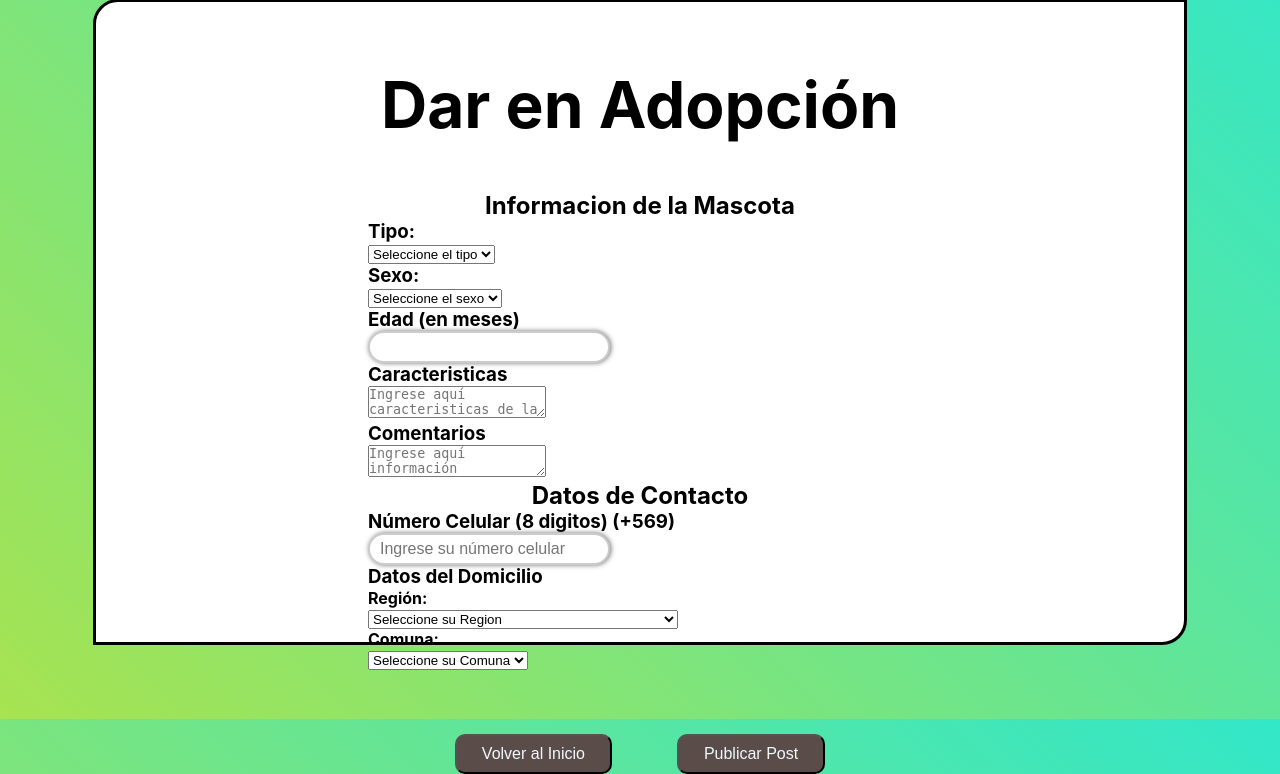
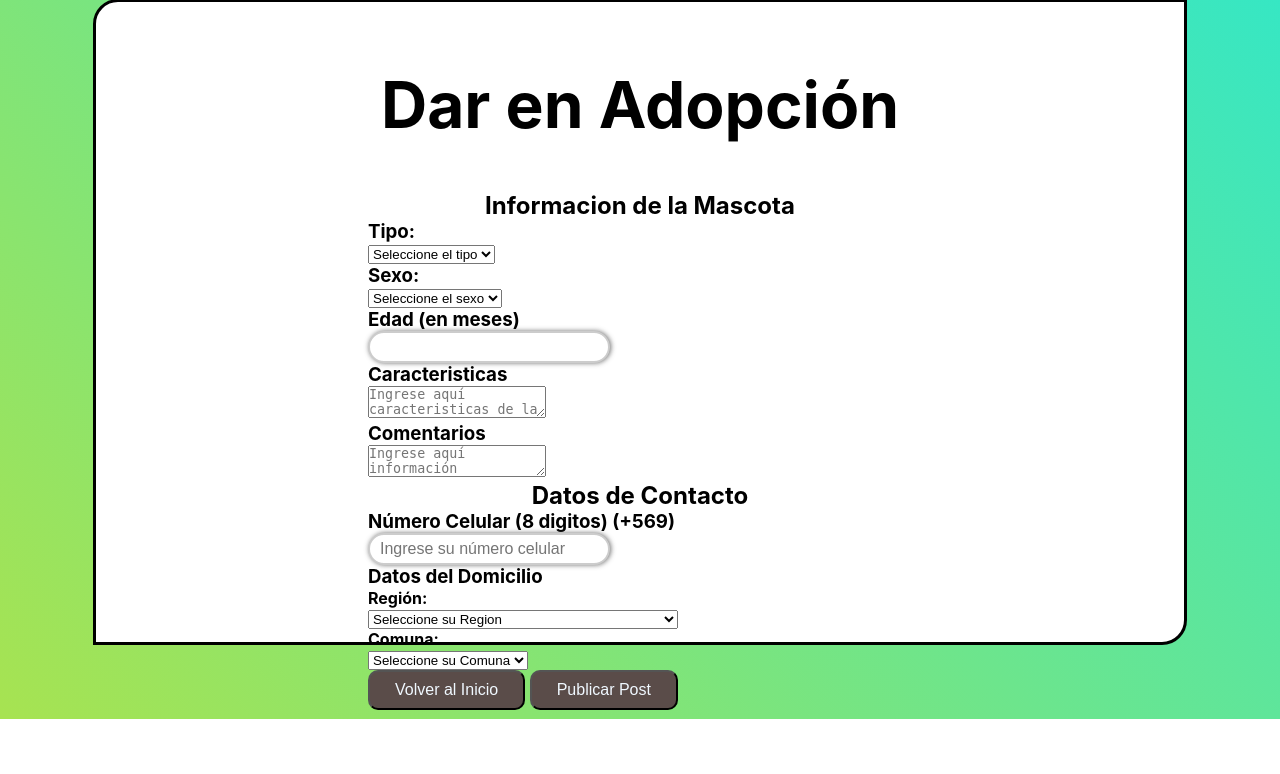
Before and after one commit to DCC-CC4401/2021-1-Grupo-3, a Django app: page /formulario_adopcion/ in a window 1280 px wide. Shown: the part 81-855 px from the top of the page. After the commit the page ends 800 px from the top, so only its background shows below. Run offline with Django 3.2, Linux system fonts and the light colour scheme; a user stored in the database is signed in.

Commit message:
Se corrigio posicion de botones en adoption form

```diff
--- a/Sprint1/Avisos/templates/adoption_form.html
+++ b/Sprint1/Avisos/templates/adoption_form.html
@@ -90,7 +90,7 @@
             </div>
         </div>
 
-         <div class="buttons">
+         <div>
             <a href="{% url 'inicio' %}"><button type="button">Volver al Inicio</button></a>
             <button type="button" onclick="abrir('modalConfirmacion')">Publicar Post</button>
          </div>
```
Also changed, not shown: Sprint1/db.sqlite3.
